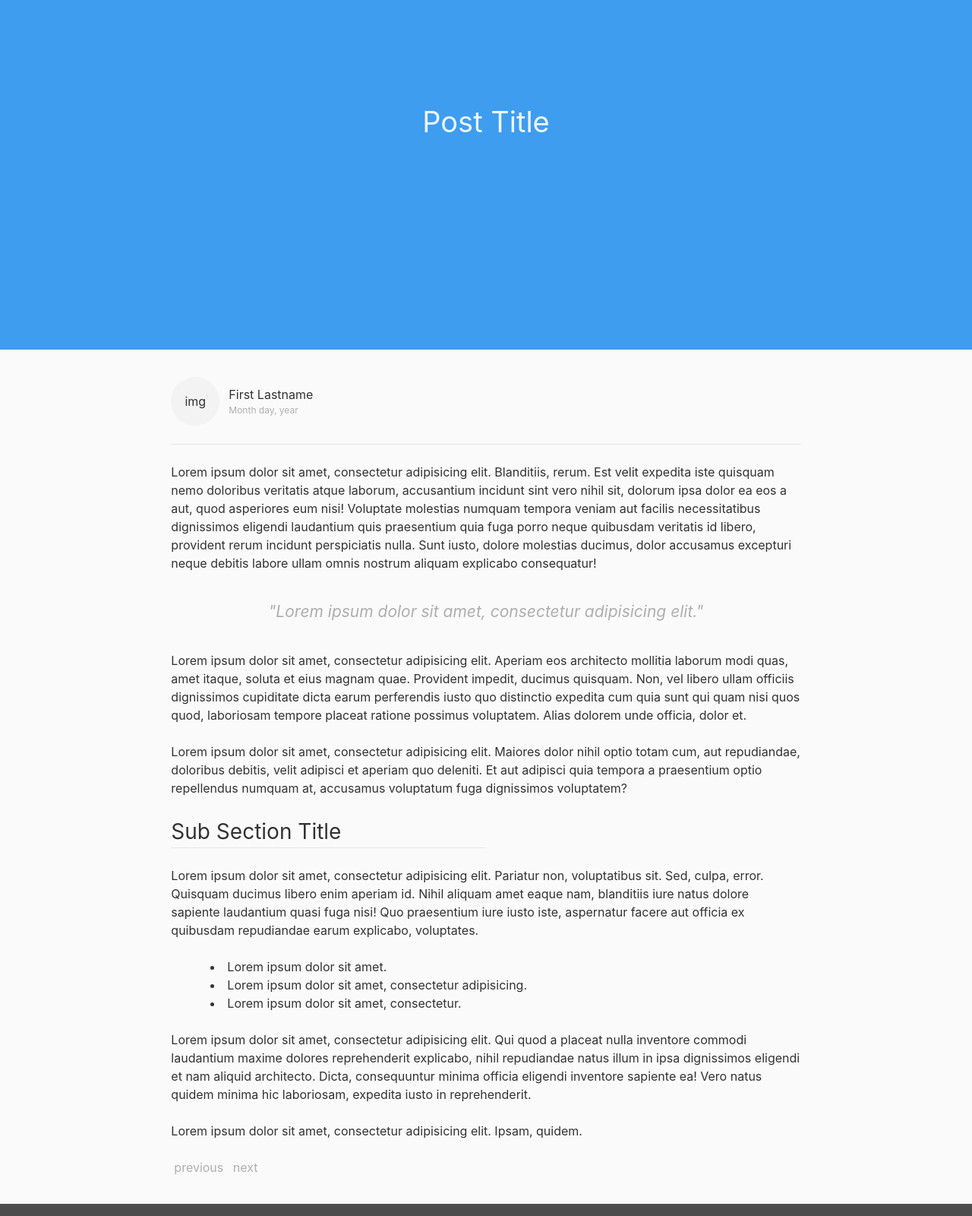
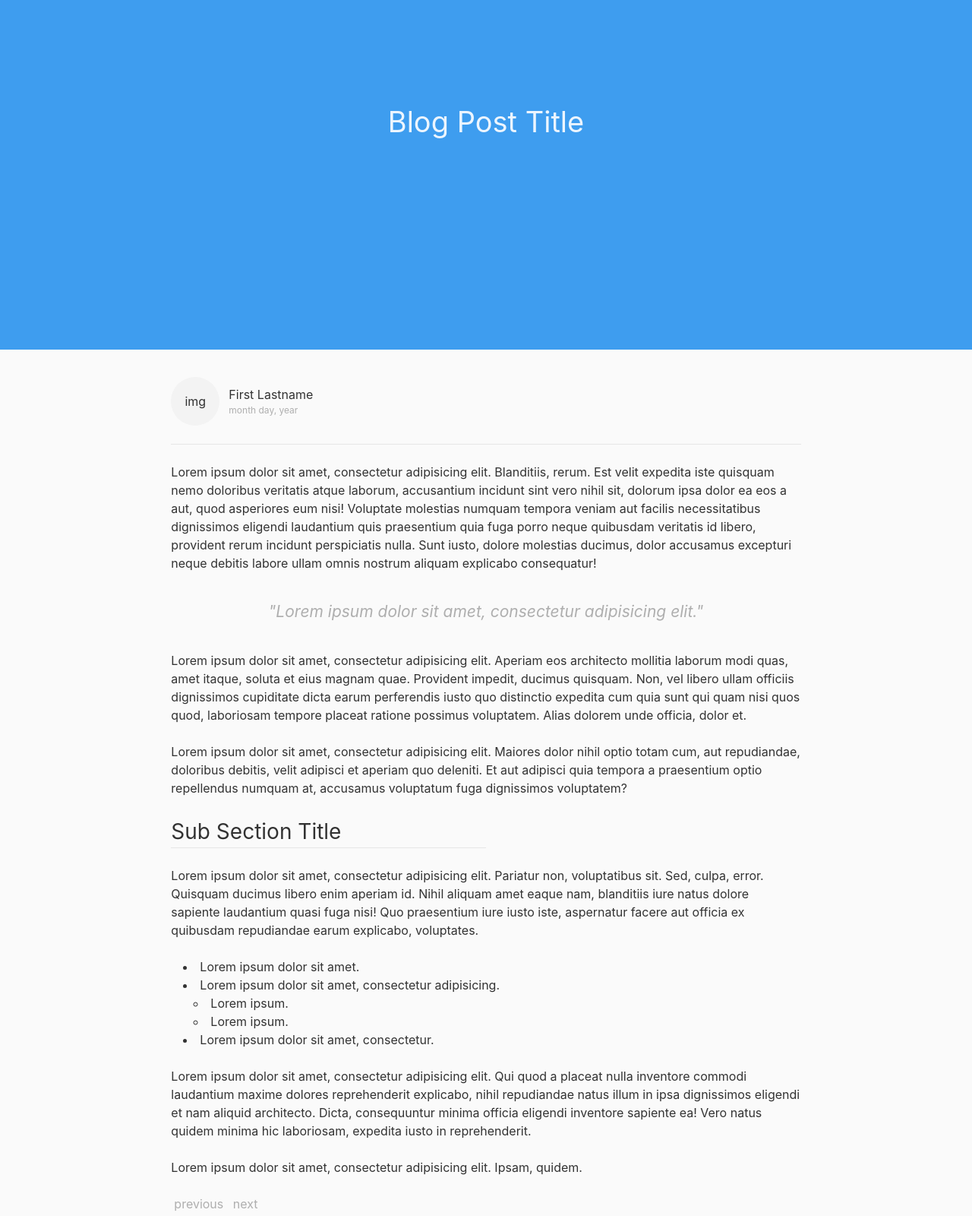
Before and after one commit to dlcNine/sandbox-examples, a website: page public/views/blog-post.html in a window 1280 px wide. Shown: the part 140-1740 px from the top of the page at 76% size. Drawn offline with Linux system fonts and the light colour scheme; files that its build step writes are made by us from their sources.

Commit message:
blog post tweaks

```diff
--- a/public/views/blog-post.html
+++ b/public/views/blog-post.html
@@ -5,29 +5,28 @@
     <meta name="viewport" content="width=device-width, initial-scale=1">
     <meta name="description" content="A simple blog post made using Sandbox.">
     <title>Blog Post | Sandbox Examples</title>
-    <!-- <link rel="stylesheet" href="./public/css/sandbox-min.css" type="text/css"> -->
-    <link rel="stylesheet" href="../css/sandbox-min.css" type="text/css">
+    <link rel="stylesheet" href="./public/css/sandbox-min.css" type="text/css">
 </head>
 <body>
     <div class="h-3-4-vh p-1 primary relative">
         <div class="absolute center-center">
-            <h1>Post Title</h1>
+            <h1>Blog Post Title</h1>
         </div>
     </div>
     <div class="grid m-0">
-        <div class="unit-8 py-3 push-2">
+        <div class="unit-10-sm push-1-sm unit-8 push-2 py-3">
             <div class="grid">
-                <div class="unit-12-sm unit-6">
+                <div class="unit-12-sm">
                     <div class="flex cross-center mb-1">
-                        <figure class="squared x4 r-round light text mr-1">img</figure>
+                        <figure class="squared x4 r-round light text mr-1">
+                            img
+                            <!-- <img src="" alt=""> -->
+                        </figure>
                         <div>
                             <p>First Lastname</p>
-                            <p class="h5 text-muted">Month day, year</p>
+                            <p class="h5 text-muted">month day, year</p>
                         </div>
                     </div>
-                </div>
-                <div class="unit-12-sm unit-6">
-
                 </div>
             </div>
             <hr class="mb-2">
@@ -38,9 +37,13 @@
             <h2>Sub Section Title</h2>
             <hr class="w-1-2 mx-atuo mb-2">
             <p class="mb-2">Lorem ipsum dolor sit amet, consectetur adipisicing elit. Pariatur non, voluptatibus sit. Sed, culpa, error. Quisquam ducimus libero enim aperiam id. Nihil aliquam amet eaque nam, blanditiis iure natus dolore sapiente laudantium quasi fuga nisi! Quo praesentium iure iusto iste, aspernatur facere aut officia ex quibusdam repudiandae earum explicabo, voluptates.</p>
-            <ul class="ul disc ml-4 mb-2">
+            <ul class="ul disc mb-2 ml-1">
                 <li>Lorem ipsum dolor sit amet.</li>
                 <li>Lorem ipsum dolor sit amet, consectetur adipisicing.</li>
+                <ul class="ul circle">
+                    <li>Lorem ipsum.</li>
+                    <li>Lorem ipsum.</li>
+                </ul>
                 <li>Lorem ipsum dolor sit amet, consectetur.</li>
             </ul>
             <p class="mb-2">Lorem ipsum dolor sit amet, consectetur adipisicing elit. Qui quod a placeat nulla inventore commodi laudantium maxime dolores reprehenderit explicabo, nihil repudiandae natus illum in ipsa dignissimos eligendi et nam aliquid architecto. Dicta, consequuntur minima officia eligendi inventore sapiente ea! Vero natus quidem minima hic laboriosam, expedita iusto in reprehenderit.</p>
@@ -48,6 +51,8 @@
             <ul class="pagination">
                 <li class="page">
                     <a href="" class="page-a">previous</a>
+                </li>
+                <li class="page">
                     <a href="" class="page-a">next</a>
                 </li>
             </ul>
@@ -56,7 +61,7 @@
     <div class="dark p-4">
         <h3 class="mb-2">Subscribe to this blog</h3>
         <div class="addons h3 mb-4">
-            <input type="text" class="textbox" placeholder="email address">
+            <input type="email" class="textbox" placeholder="email address">
             <span class="addon interactive">
                 <button class="button">subscribe</button>
             </span>
```
